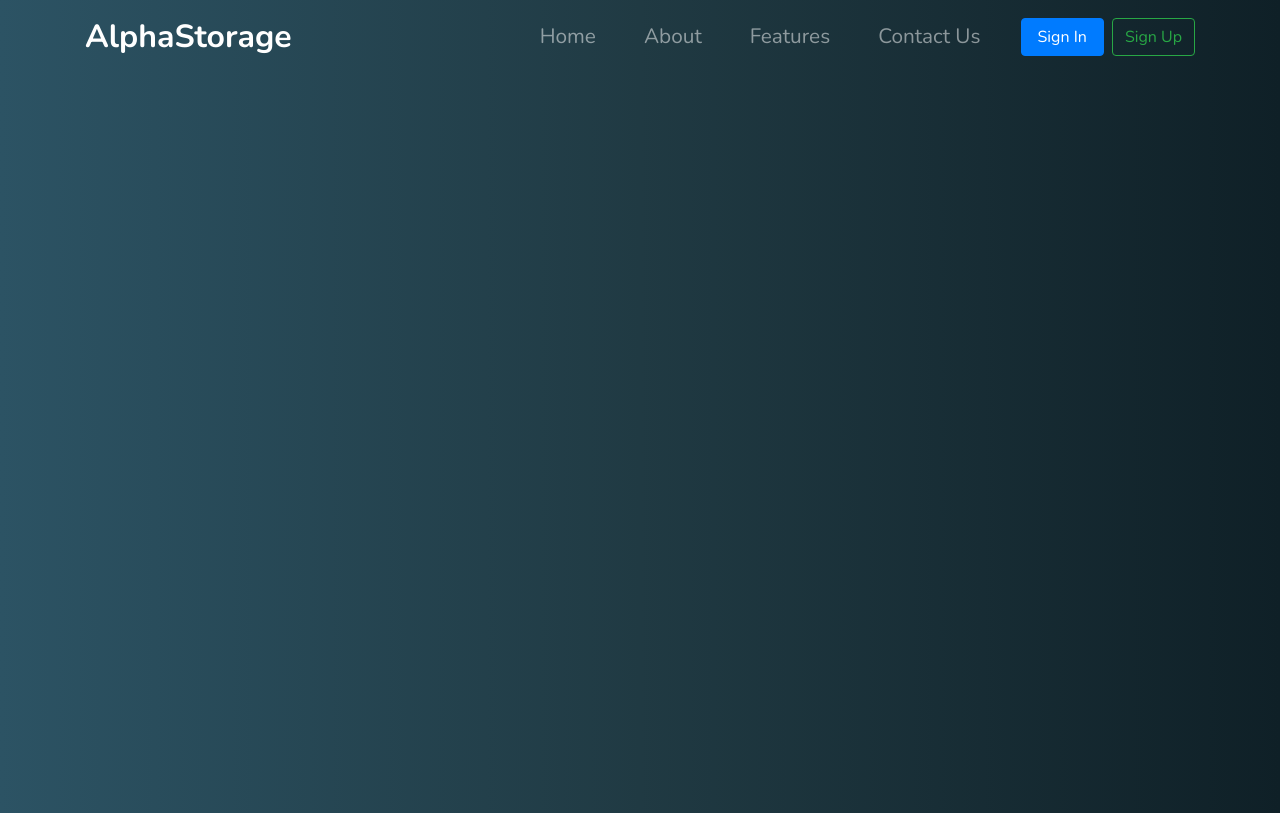
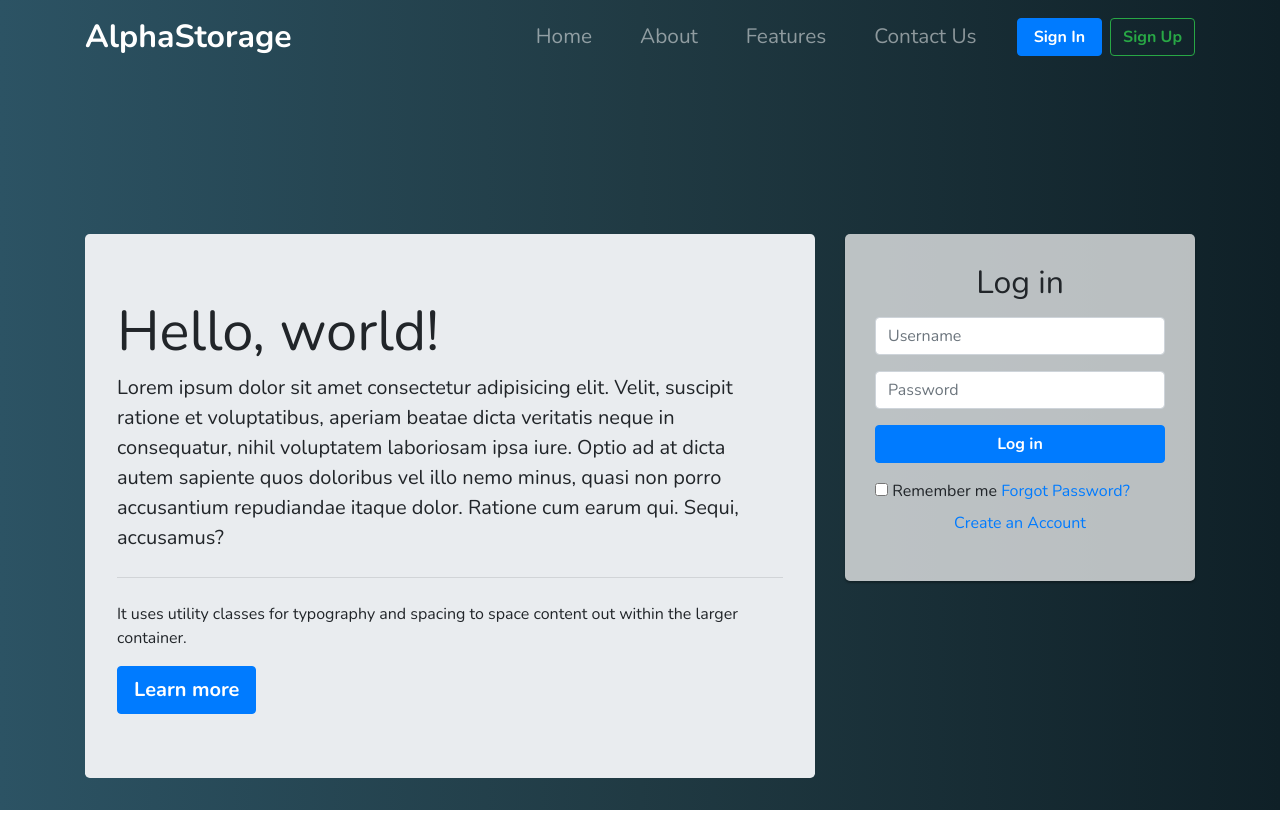
Before and after one commit to KronoFaze/alpha-storage, a plain HTML site: page index.html in a window 1280 px wide. Shown: the top 813 px of the page. Drawn offline with nearby package versions, Linux system fonts and the light colour scheme.

Commit message:
added login

```diff
--- a/assets/styles/style.css
+++ b/assets/styles/style.css
@@ -1,7 +1,10 @@
 body {
-	height: 300vh;
 	background: linear-gradient(to right, #2c5364, #203a43, #0f2027);
 	font-family: "Nunito", sans-serif;
+}
+
+nav {
+	margin-bottom: 10rem;
 }
 
 #mainNav .navbar-brand {
@@ -38,3 +41,25 @@ body {
 #navLinks .nav-link:hover::before {
 	transform: scale(1, 1);
 }
+
+/* nav ends here */
+
+.login-form {
+}
+.login-form form {
+	background: #f7f7f7bb;
+	box-shadow: 0px 2px 2px rgba(0, 0, 0, 0.3);
+	border-radius: 5px;
+	padding: 30px;
+}
+.login-form h2 {
+	margin: 0 0 15px;
+}
+.form-control,
+.btn {
+	min-height: 38px;
+	border-radius: 4px;
+}
+.btn {
+	font-weight: bold;
+}
--- a/index.html
+++ b/index.html
@@ -37,6 +37,48 @@
 			</div>
 		</nav>
 
+		<section class="main-section container">
+			<div class="row">
+				<div class="col-12 col-lg-8 motto">
+					<div class="jumbotron">
+						<h1 class="display-4">Hello, world!</h1>
+						<p class="lead">
+							Lorem ipsum dolor sit amet consectetur adipisicing elit. Velit, suscipit ratione et
+							voluptatibus, aperiam beatae dicta veritatis neque in consequatur, nihil voluptatem laboriosam
+							ipsa iure. Optio ad at dicta autem sapiente quos doloribus vel illo nemo minus, quasi non porro
+							accusantium repudiandae itaque dolor. Ratione cum earum qui. Sequi, accusamus?
+						</p>
+						<hr class="my-4" />
+						<p>
+							It uses utility classes for typography and spacing to space content out within the larger
+							container.
+						</p>
+						<a class="btn btn-primary btn-lg" href="#" role="button">Learn more</a>
+					</div>
+				</div>
+				<div class="login-form col-lg-4 d-none d-lg-block">
+					<form>
+							<h2 class="text-center">Log in</h2>
+							<div class="form-group">
+									<input type="text" class="form-control" placeholder="Username" required>
+							</div>
+							<div class="form-group">
+									<input type="password" class="form-control" placeholder="Password" required>
+							</div>
+							<div class="form-group">
+									<button type="submit" class="btn btn-primary btn-block">Log in</button>
+							</div>
+							<div class="clearfix">
+									<label class="pull-left checkbox-inline"><input type="checkbox"> Remember me</label>
+									<a href="#" class="pull-right">Forgot Password?</a>
+							</div>
+							<p class="text-center"><a href="#">Create an Account</a></p>
+					</form>
+			</div>
+				</div>
+			</div>
+		</section>
+
 		<!-- Javasript -->
 		<script
 			src="https://code.jquery.com/jquery-3.4.1.slim.min.js"
```
